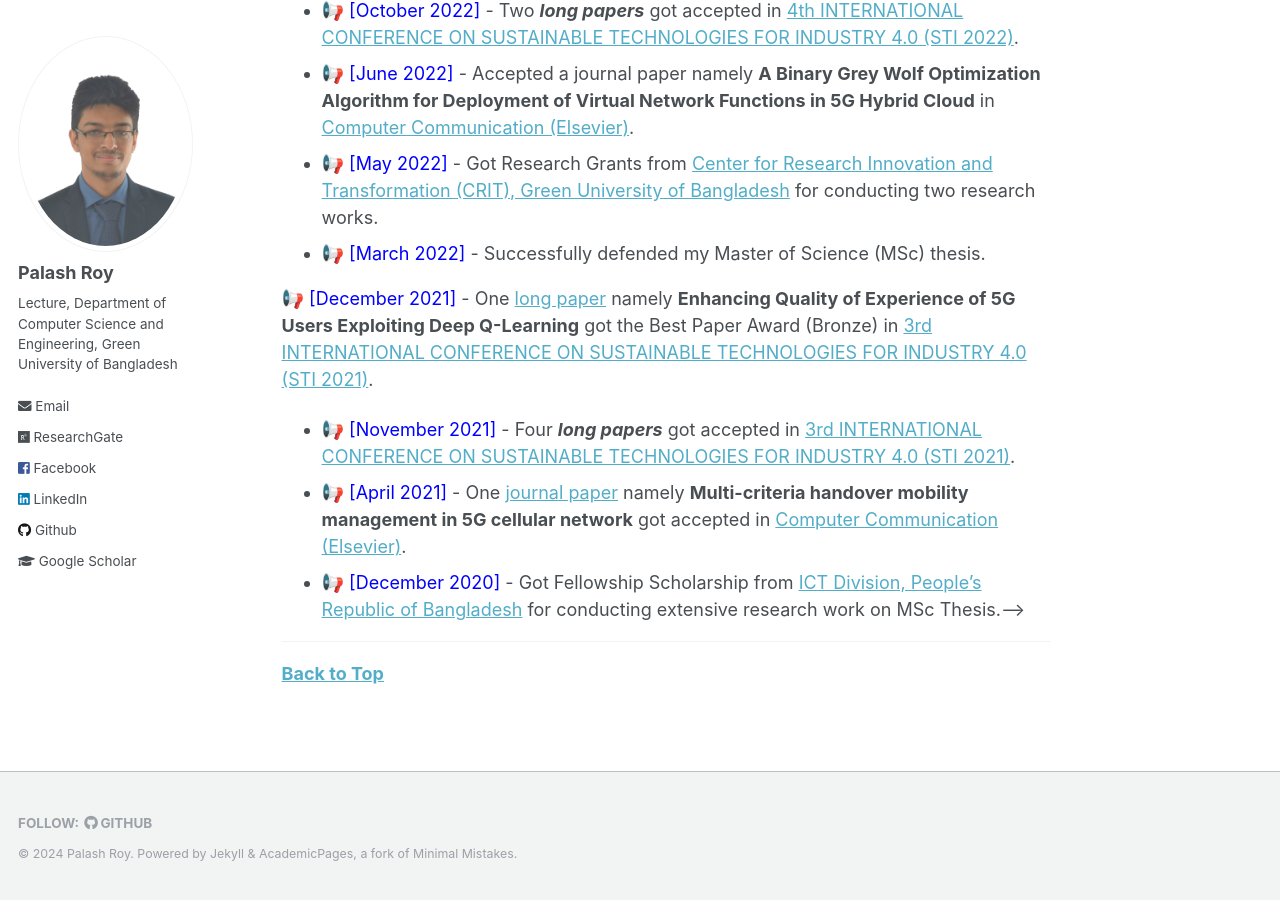
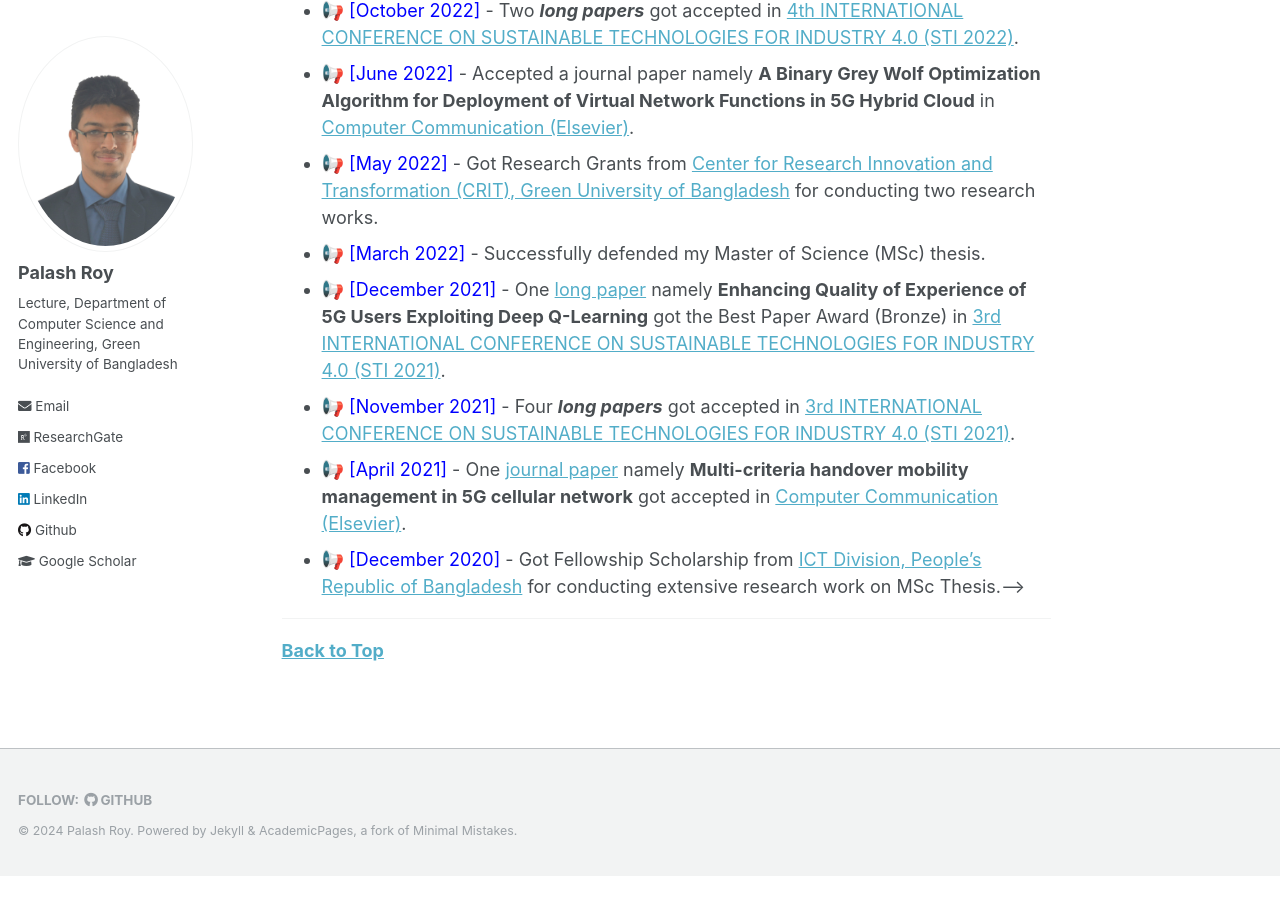
Before and after one commit to PalashRoy975/PalashRoy975.github.io, a Jekyll site: the page built from _pages/about.md, in a window 1280 px wide and 900 px high, scrolled down 1445 px. Built offline with Jekyll 4.4.1, drawn with Linux system fonts in a browser that asks for light colours; after the commit the page ends 2321 px from its top, so only the background shows below that.

Commit message:
Update about.md

```diff
--- a/_pages/about.md
+++ b/_pages/about.md
@@ -38,8 +38,7 @@ SUSTAINABLE TECHNOLOGIES FOR INDUSTRY 4.0 (STI 2022)](https://fse.green.edu.bd/s
 * 📢 <span style="color:Blue"> [June 2022] </span> - Accepted a journal paper namely **A Binary Grey Wolf Optimization Algorithm for Deployment of Virtual Network Functions in 5G Hybrid Cloud** in [Computer Communication (Elsevier)](https://www.journals.elsevier.com/computer-communications).
 * 📢 <span style="color:Blue"> [May 2022] </span> - Got Research Grants from [Center for Research Innovation and Transformation (CRIT), Green University of Bangladesh](http://crit.green.edu.bd/) for conducting two research works.
 * 📢 <span style="color:Blue"> [March 2022] </span> - Successfully defended my Master of Science (MSc) thesis.
-
-📢 <span style="color:Blue"> [December 2021] </span> - One [long paper](https://ieeexplore.ieee.org/document/9732579) namely **Enhancing Quality of Experience of 5G Users Exploiting Deep Q-Learning** got the Best Paper Award (Bronze) in  [3rd INTERNATIONAL CONFERENCE ON
+* 📢 <span style="color:Blue"> [December 2021] </span> - One [long paper](https://ieeexplore.ieee.org/document/9732579) namely **Enhancing Quality of Experience of 5G Users Exploiting Deep Q-Learning** got the Best Paper Award (Bronze) in  [3rd INTERNATIONAL CONFERENCE ON
 SUSTAINABLE TECHNOLOGIES FOR INDUSTRY 4.0 (STI 2021)](http://fse.green.edu.bd/sti-2021/).
 * 📢 <span style="color:Blue"> [November 2021] </span> - Four ***long papers*** got accepted in  [3rd INTERNATIONAL CONFERENCE ON
 SUSTAINABLE TECHNOLOGIES FOR INDUSTRY 4.0 (STI 2021)](http://fse.green.edu.bd/sti-2021/).
```
